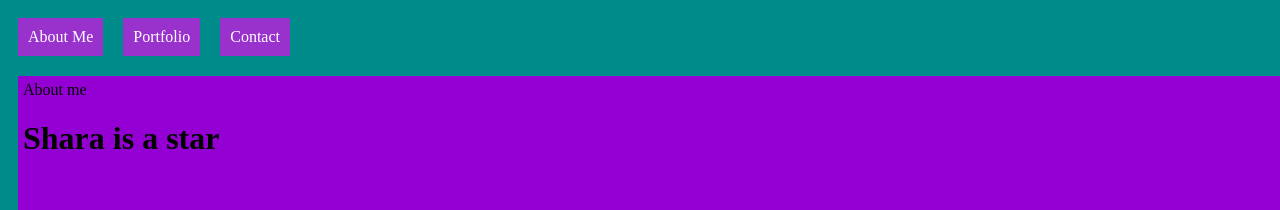
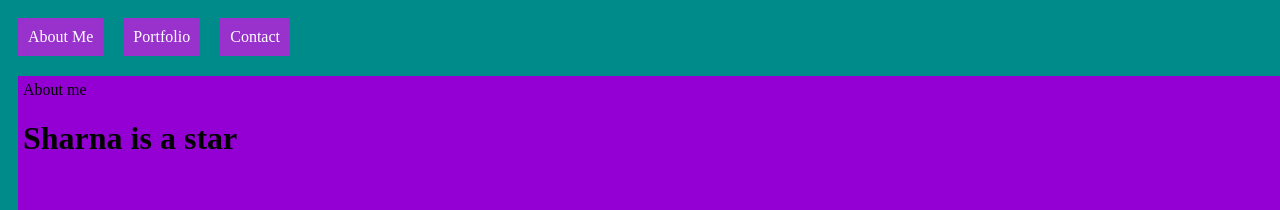
Before and after one commit to nickaxgit/tabs, a plain HTML site: page index.html in a window 1280 px wide. Shown: the top 210 px of the page. Drawn offline with Linux system fonts and the light colour scheme.

Commit message:
Fixed typo on sharna

```diff
--- a/index.html
+++ b/index.html
@@ -22,7 +22,7 @@
     <div id="panel1" class="panel">About me
 
         <div>
-            <h1>Shara is a star</h1>
+            <h1>Sharna is a star</h1>
         </div>
 
 
```
